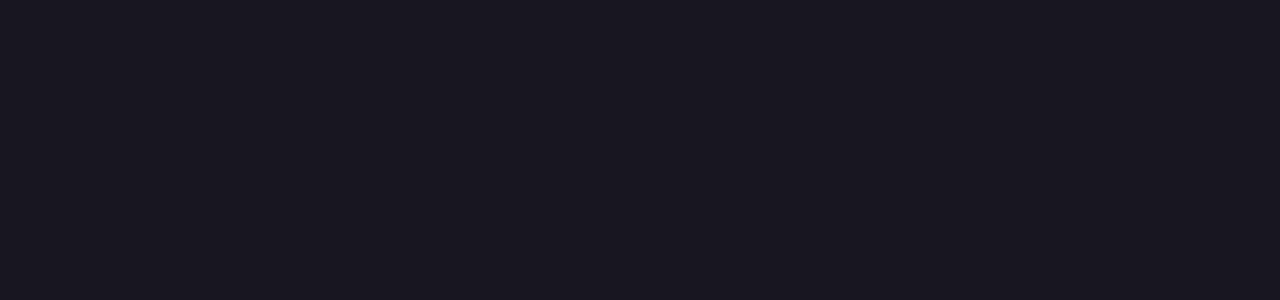
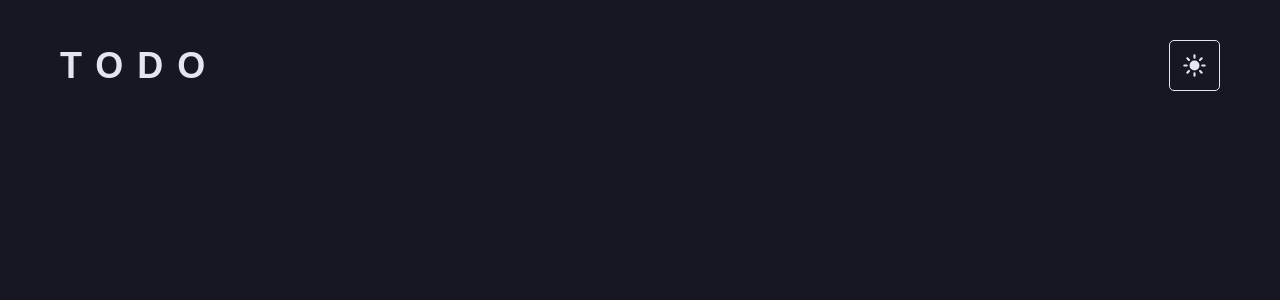
Before and after one commit to Diaa-Dw/FTS-todo-ts, a React (Vite) app: page / in a window 1280 px wide. Shown: the top 300 px of the page. Built offline with nearby package versions, Linux system fonts and the light colour scheme.

Commit message:
Add Header component, style it and use it in MainLayout component

```diff
--- a/package.json
+++ b/package.json
@@ -11,7 +11,8 @@
   },
   "dependencies": {
     "react": "^19.0.0",
-    "react-dom": "^19.0.0"
+    "react-dom": "^19.0.0",
+    "react-icons": "^5.5.0"
   },
   "devDependencies": {
     "@eslint/js": "^9.21.0",
--- /dev/null
+++ b/src/components/Header.tsx
@@ -0,0 +1,26 @@
+import React from "react";
+
+import "../styles/header.style.css";
+import { IoSunny } from "react-icons/io5";
+const Header = () => {
+  return (
+    <header className='header'>
+      <h1 className='header__title'>TODO</h1>
+      <button className='theme-toggle'>
+        {/* <img
+          src='./assets/images/icon-sun.svg'
+          alt='light-theme'
+          className='theme-toggle__icon theme-toggle__icon--light active'
+        />
+        <img
+          src='./assets/images/icon-moon.svg'
+          alt='dark-theme'
+          className='theme-toggle__icon theme-toggle__icon--dark'
+        /> */}
+        <IoSunny />
+      </button>
+    </header>
+  );
+};
+
+export default Header;
--- a/src/index.css
+++ b/src/index.css
@@ -46,17 +46,19 @@
 }
 
 body {
-  min-height: 100vh;
-  display: flex;
-  flex-direction: column;
-  align-items: center;
-
   font-family: var(--font-family);
   font-size: var(--base-font-size);
   font-weight: var(--regular-font-weight);
   color: var(--primary-font-color);
 
   background-color: var(--primary-color);
+}
+
+#root {
+  min-height: 100vh;
+  display: flex;
+  flex-direction: column;
+  align-items: center;
 }
 
 .todo-list {
--- a/src/layouts/MainLayout.tsx
+++ b/src/layouts/MainLayout.tsx
@@ -1,7 +1,12 @@
 import React from "react";
+import Header from "../components/Header";
 
 const MainLayout = () => {
-  return <></>;
+  return (
+    <>
+      <Header />
+    </>
+  );
 };
 
 export default MainLayout;
--- /dev/null
+++ b/src/styles/header.style.css
@@ -0,0 +1,35 @@
+.header {
+  margin: 20px auto;
+
+  display: flex;
+  justify-content: space-between;
+  align-items: center;
+}
+
+.header__title {
+  letter-spacing: 14px;
+}
+
+.theme-toggle {
+  display: flex;
+  align-items: center;
+  justify-content: center;
+
+  padding: 1.2rem;
+
+  background-color: transparent;
+  border: 1px solid var(--primary-font-color);
+  border-radius: 5px;
+
+  font-size: 2.5rem;
+  color: var(--primary-font-color);
+
+  overflow: hidden;
+
+  transition: background-color 0.3s ease-in-out;
+}
+
+.theme-toggle:hover {
+  background-color: var(--secondary-color);
+  cursor: pointer;
+}
```
Also changed, not shown: 1 other file (tests, documents, lock files or other folders).
